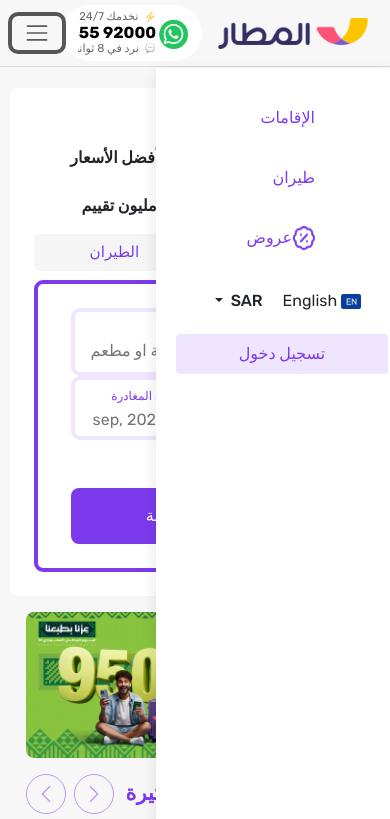
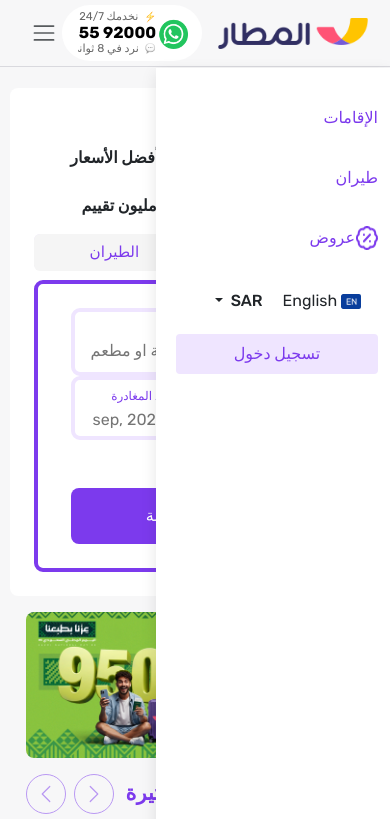
Before and after one commit to Hadary50/Almatar, a plain HTML site: page index.html in a window 390 px wide. Both pictures are taken after a click on the button 37 px from the left and 32 px from the top of the page. Shown: the top 819 px of the page. Drawn offline with nearby package versions, Linux system fonts and the light colour scheme; grey boxes are pictures that could not be loaded.

Commit message:
toggler and res hotels and menu

```diff
--- a/css/style.css
+++ b/css/style.css
@@ -670,9 +670,14 @@ a {
   .navbar-toggler {
     border: none;
     font-size: 1.1rem;
+    padding-right: 5px;
   }
-
-  .nav-item {
+ .navbar-toggler:focus {
+  text-decoration: none;
+    outline: 0;
+    box-shadow: none
+ }
+.nav-item {
     margin: 8px 0;
     text-align: right;
   }
@@ -760,6 +765,9 @@ a {
   .row > [class*="col-12"] {
     flex: 0 0 50%;
     max-width: 30%;
+  }
+  .navbar-nav , .login{
+    margin-right: 10px !important;
   }
 }
 
```
